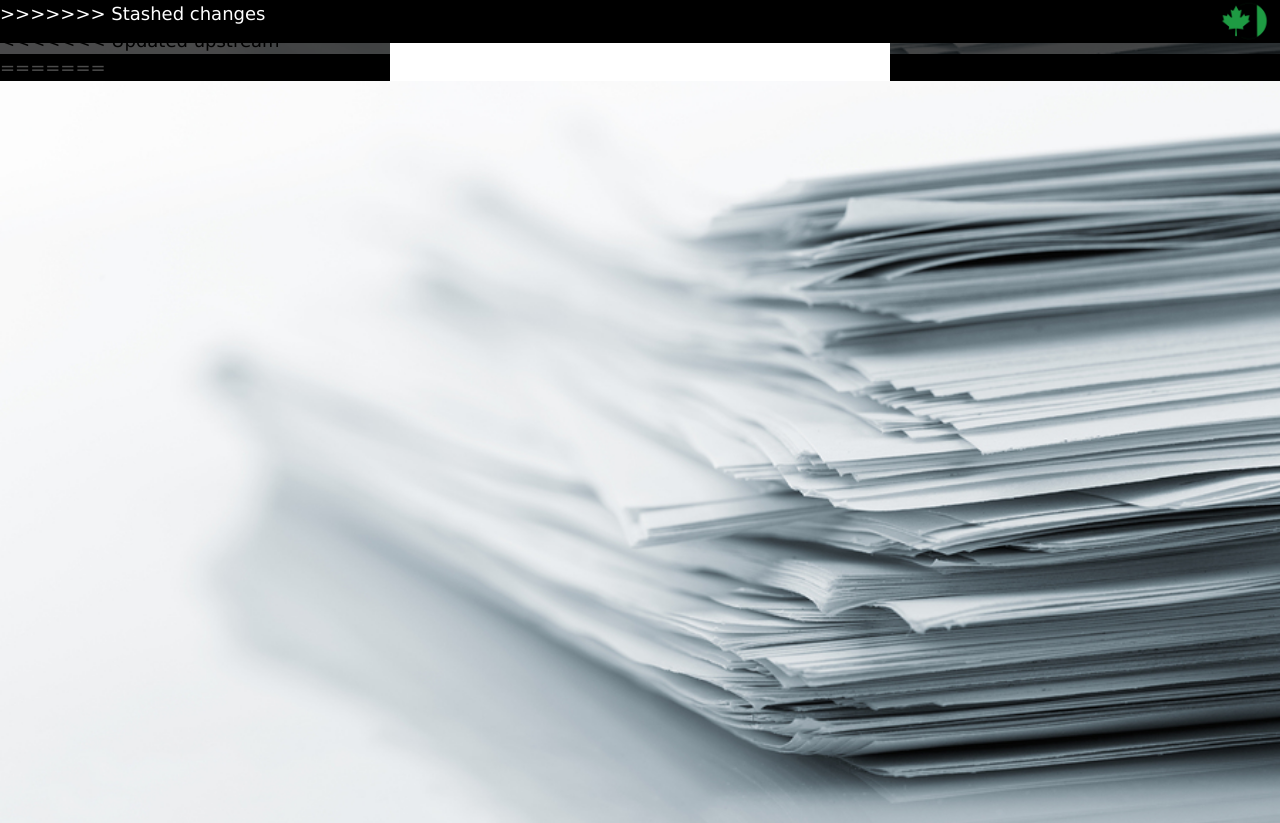
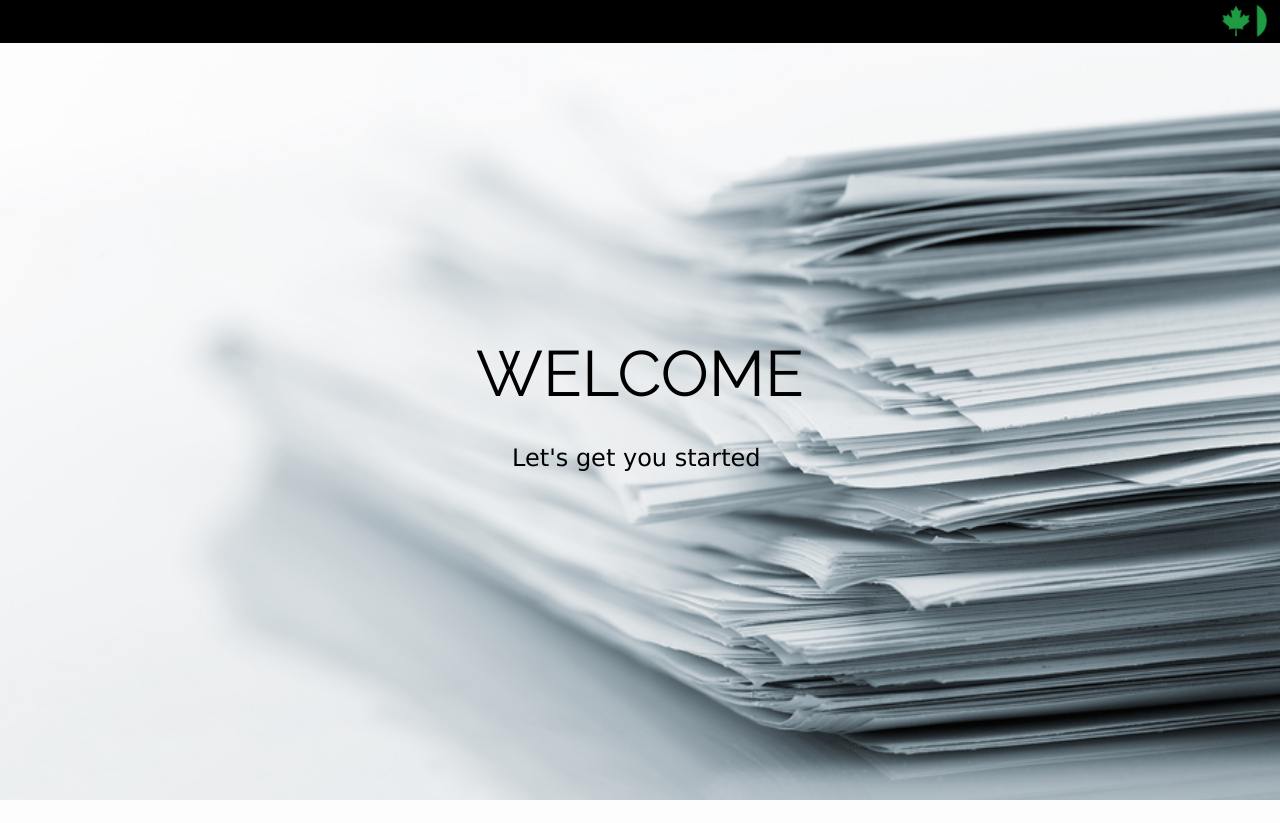
Before and after one commit to pkang0831/CRS_main, a Python web app: template templates/start.html in a window 1280 px wide, after a click on "Let's get you started". After the commit the page ends 800 px from the top, so only its background shows below. Run offline with Jinja, Linux system fonts and the light colour scheme; the template is opened without the code that fills it, so the values that code supplies are empty.

Commit message:
recovery_push

```diff
--- a/templates/start.html
+++ b/templates/start.html
@@ -9,7 +9,6 @@
   <link rel="stylesheet" href="https://fonts.googleapis.com/css?family=Raleway">
   <link rel="stylesheet" href="{{ url_for('static', filename='css/style.css')}}">
   <script src="http://code.jquery.com/jquery.min.js"></script>
-<<<<<<< Updated upstream
   <link rel="stylesheet" href="{{ url_for('static', filename = 'css/mystyle.css') }}">
   <script type="text/javascript" src="{{ url_for('static', filename='js/start.js')}}" async></script>
   <!-- Inline styling -->
@@ -30,125 +29,6 @@
 
     <!-- Top container -->
     <div class="w3-bar w3-top w3-black w3-large" style="z-index:4">
-=======
-</head>
-
-<style>
-  body,
-  html {
-    height: 100%;
-    margin: 0%;
-  }
-
-  h1,
-  h2,
-  h3,
-  h4,
-  h5 {
-    font-family: "Raleway", sans-serif
-  }
-
-  /* TO CSS FILE AFTER */
-  .bg {
-    height: 100%;
-    background-image:url("{{ url_for('static', filename = 'image/start_bg.png')}}");
-    background-position: center;
-    background-repeat: no-repeat;
-    background-size: cover;
-    animation: opac 1s;
-  }
-
-  .bg-modal {
-    width: 100%;
-    height: 100%;
-    background-color: rgba(0, 0, 0, 0.7);
-    position: absolute;
-    top: 0;
-    display: flex;
-    justify-content: center;
-    align-items: center;
-  }
-
-  .modal-content-terms {
-    width: 500px;
-    height: 300px;
-    background-color: white;
-    border-radius: 25px;
-  }
-
-  .modal-content-login {
-    width: 500px;
-    height: 350px;
-    background-color: white;
-    border-radius: 25px;
-  }
-
-  .w3-button:hover {
-    box-shadow: 0 12px 16px 0 rgba(0, 0, 0, 0.24), 0 17px 50px 0 rgba(0, 0, 0, 0.19);
-    transition-duration: 0.6s;
-  }
-
-  .w3-button {
-    text-align: center;
-    animation: animateleft 1.5s;
-    border-radius: 28px;
-  }
-
-  .close {
-    position: absolute;
-    top: 235px;
-    right: 530px;
-    font-size: 20px;
-    transform: rotate(45deg);
-    border: none;
-    background-color: white;
-  }
-
-  /* Full-width input fields */
-  input[type=text],
-  input[type=password] {
-    width: 100%;
-    padding: 12px 20px;
-    margin: 8px 0;
-    display: inline-block;
-    border: 1px solid #ccc;
-    box-sizing: border-box;
-  }
-
-  /* Set a style for all buttons */
-  button[type=submit] {
-    background-color: #04AA6D;
-    color: white;
-    padding: 14px 20px;
-    margin: 8px 50px;
-    border: none;
-    cursor: pointer;
-    width: 80%;
-  }
-
-  button[type=new_user] {
-    background-color: #2a4bdd;
-    color: white;
-    padding: 14px 20px;
-    margin: 8px 50px;
-    border: none;
-    cursor: pointer;
-    width: 80%;
-  }
-
-  button:hover {
-    opacity: 0.8;
-  }
-</style>
-
-<body>
-  <div class="bg w3-display-container w3-animate-opacity w3-text-black">
-
-    <!-- Top container -->
-    <div class="w3-bar w3-top w3-black w3-large" style="z-index:4">
-      <button class="w3-bar-item w3-button w3-hide-large w3-hover-none w3-hover-text-light-grey" onclick="w3_open();"><i
-          class="fa fa-bars"></i> &#9776; Menu</button>
->>>>>>> Stashed changes
       <img src="{{ url_for('static', filename = 'image/logo.png')}}"
         style="position:absolute;width:auto;height:100%;top:0px;right:0px;">
       <span class="w3-bar-item w3-right w3-text-black" style="opacity:0;">""</span>
@@ -160,48 +40,6 @@
         Let's get you started
       </button>
     </div>
-<<<<<<< Updated upstream
-  </div>
-
-  <div id='terms' class="bg-modal" style="display:none">
-    <div class="modal-content">
-      <h5 class="w3-container" style="text-align:center"><b>Welcome!</b></h5>
-      <p class="w3-container" style="width:490px;height:175px;overflow:auto;">
-        I hope this tool helps your PR journey. I know. its hard. lemme help u bro.
-      </p>
-      <button class="w3-button w3-xlarge w3-text-black w3-hover-blue" style="width:100%;" onclick="login_pop()">
-        Let's Get Started!!!!!!
-      </button>
-    </div>
-  </div>
-  <div id='login_popup' class="bg-modal" style="display:none">
-    <div class="modal-content">
-      <form action="{{ url_for('login') }}" method="post">
-        <label for="username" style = "font-size:20px;padding-left:20px;"> Username</label>
-        <input id="username" type="text" name="username" style="width:95%;padding-left:10px;"placeholder="Enter Username (Required)" required>
-        <label for="password" style = "font-size:20px;padding-left:20px;">Password</label>
-        <input id="password" type="text" name="password" style="width:95%;padding-left:10px;"placeholder="Enter Password (Required)" required>
-        <button type="submit" style="width:80%; display: block; margin: 10px auto;" value="login"> Log in</button>
-      </form>
-      <button type = "signup" style="width:80%; display: block; margin: 10px auto;" value="New User" onclick="signup_pop()"> New User</button>
-    </div>
-  </div>
-  <div id='signup_popup' class="bg-modal" style="display:none">
-    <div class="modal-content" style = "height:420px; width:500px;">
-      <form action="{{ url_for('signup') }}" method="post">
-        <label for="new_username" style = "font-size:20px;padding-left:20px;"> New Username</label>
-        <input id="new_username" type="text" , name="new_username" placeholder="Enter New Username (Required)" required>
-        <label for="password" style = "font-size:20px;padding-left:20px;"> Password</label>
-        <input id="password" type="text" name="password" placeholder="Enter Password (Required)" required>
-        <label for="email" style = "font-size:20px;padding-left:20px;"> Email</label>
-        <input id="email" type="text" name="email" placeholder="Enter Email (Required)" required>
-        <button type="submit" style="background-color:blue; width:80%; display: block; margin: 10px auto;" value="login"> Register</button>
-      </form>
-      <button type = "back_to_login" value="login_back" style="cursor:pointer; color:white; border:none; padding: 14px 20px; background-color:#04AA6D; width:80%; display: block; margin: 10px auto;" onclick="back_to_login  ()"> Back to Login</button>
-    </div>
-  </div>
-
-=======
   </div>
 
   <!-- Model section -->
@@ -337,7 +175,6 @@
     };
   </script>
 
->>>>>>> Stashed changes
 </body>
 
 </html>
```
Also changed, not shown: crs_scraper.py (+0 -29 lines), main.py (+1 -43 lines).
